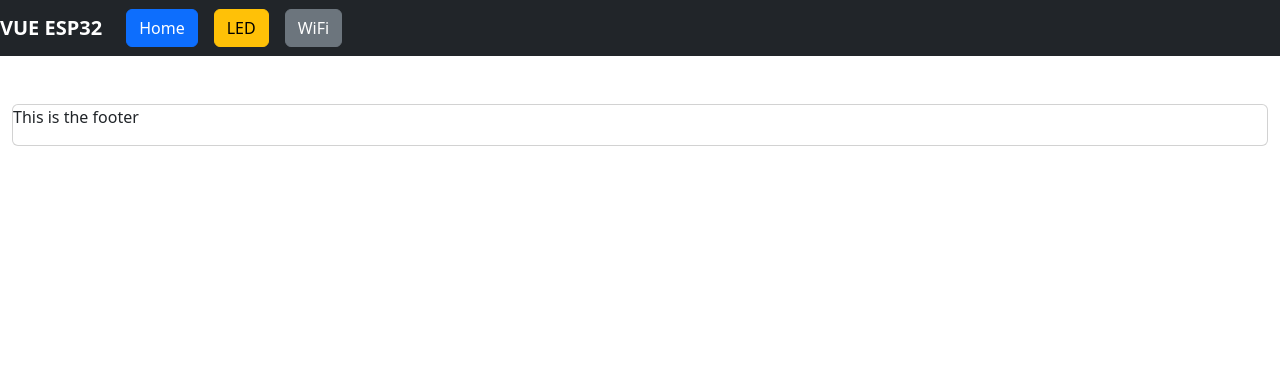
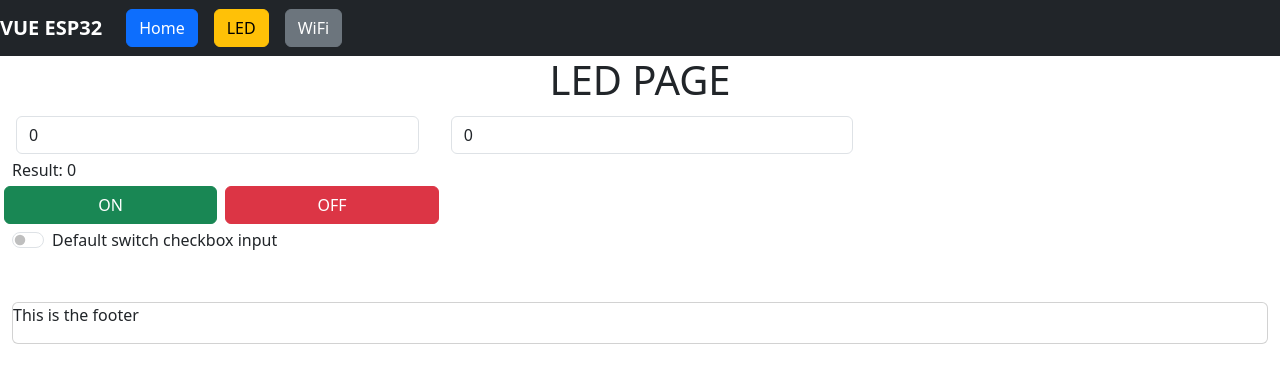
Before and after one commit to infotronic218/esp32_web_services, a Vue app in the folder web_pages/esp_vue/: page /leds in a window 1280 px wide. Shown: the top 382 px of the page. Built offline with nearby package versions, Linux system fonts and the light colour scheme.

Commit message:
update the code source

```diff
--- a/web_pages/esp_vue/src/router/index.js
+++ b/web_pages/esp_vue/src/router/index.js
@@ -10,7 +10,7 @@ const router = createRouter({
       component: HomeView
     },
     {
-      path: '/leds1',
+      path: '/leds',
       name: 'leds',
       // route level code-splitting
       // this generates a separate chunk (About.[hash].js) for this route
--- a/web_pages/esp_vue/src/views/LedView.vue
+++ b/web_pages/esp_vue/src/views/LedView.vue
@@ -16,6 +16,11 @@
         <button v-on:click="set_led_state(true)" class="col-sm-2 m-1 btn btn-success">ON</button>
         <button v-on:click="set_led_state(false)"  class="col-sm-2 m-1 btn btn-danger">OFF</button>
     </div>
+
+    <div class="form-check form-switch">
+  <input class="form-check-input" type="checkbox" role="switch" id="flexSwitchCheckDefault">
+  <label class="form-check-label" for="flexSwitchCheckDefault">Default switch checkbox input</label>
+</div>
   </div>
 </template>
 <script setup>
@@ -45,7 +50,7 @@ const set_led_state = async function(state){
   axios.get("/api/leds_json", {}).then((response)=>{
     console.log(response)
   })*/
-  const response =  await fetch('/api/leds_json');
+  const response =  await fetch('/api/led_command');
   const data_jon  = await response.json();
   console.log(data_jon);
 
```
